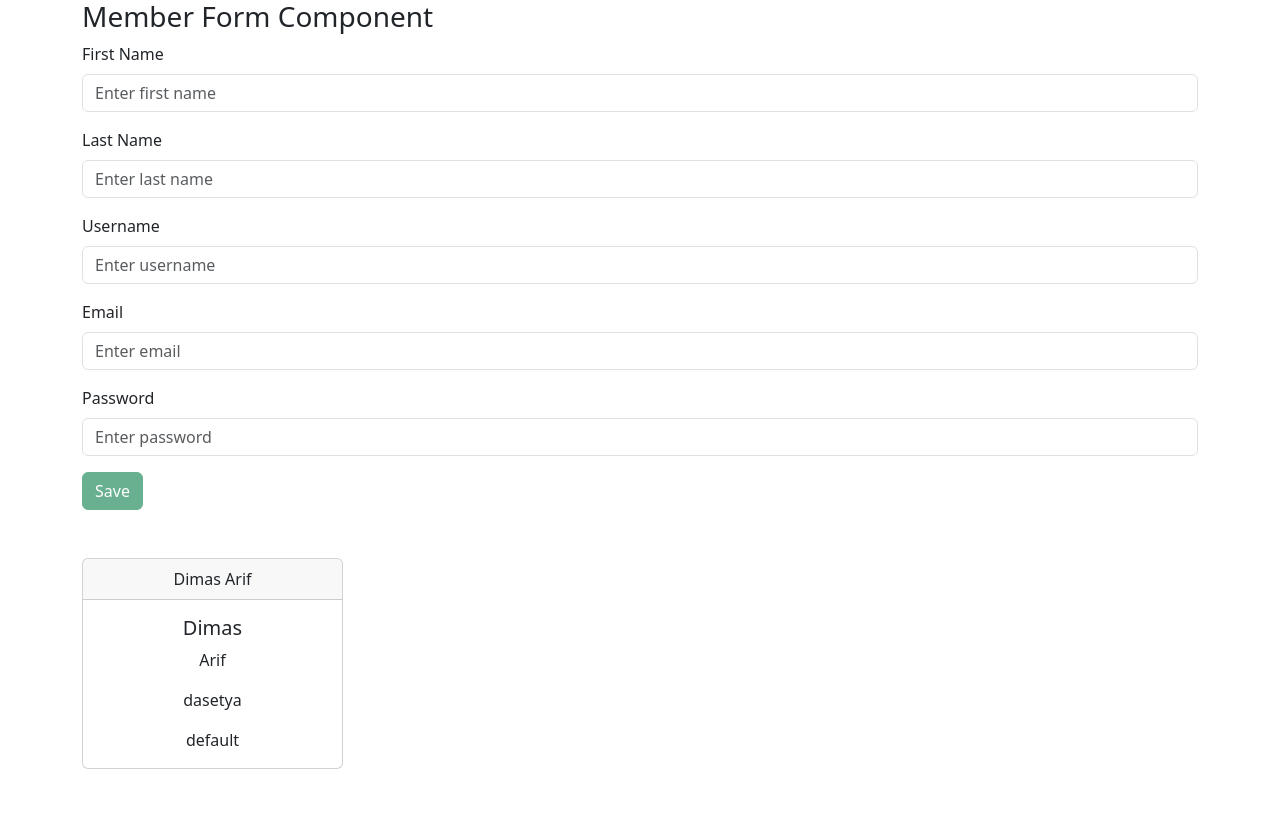
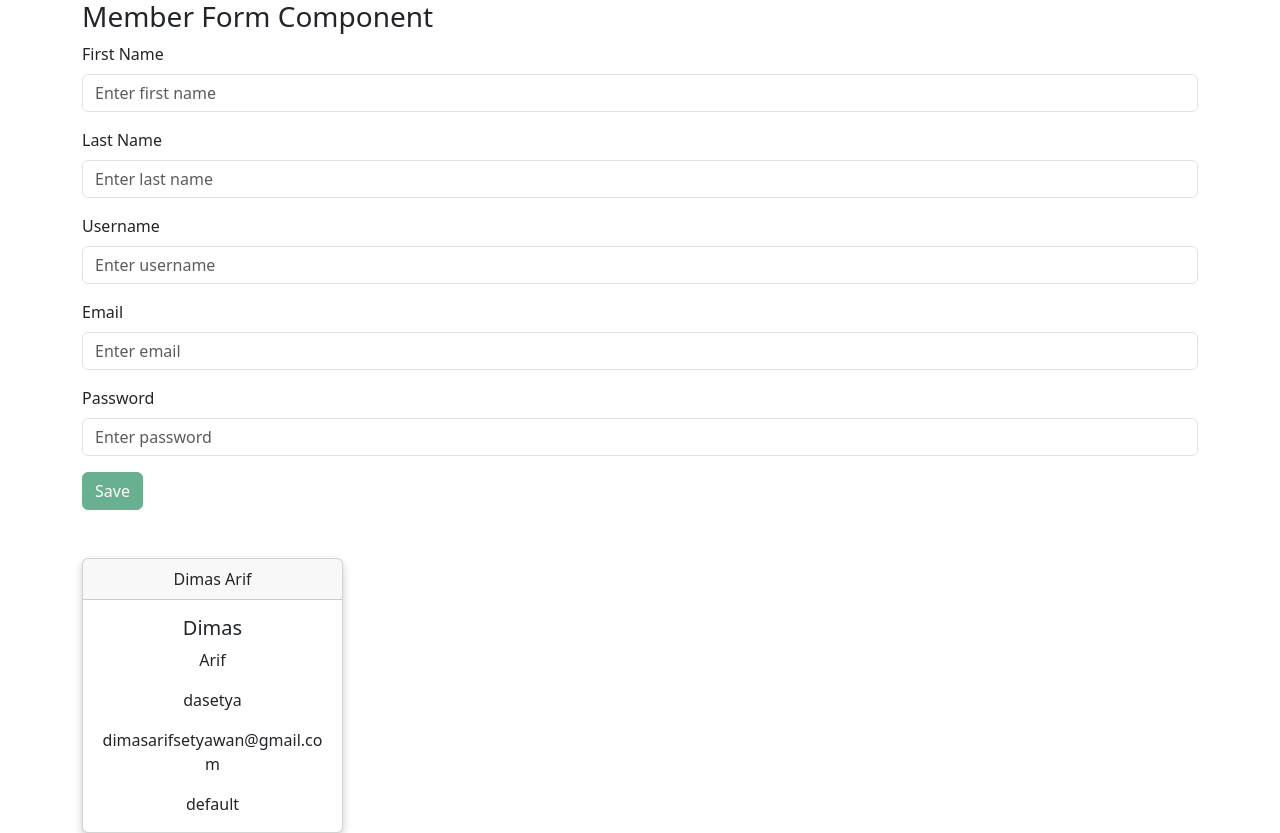
Before and after one commit to DASetya/belajar-react.js, a React (Create React App) app: page / in a window 1280 px wide. Before the commit the page ends 800 px from the top, so only its background shows below. Built offline with nearby package versions, Linux system fonts and the light colour scheme.

Commit message:
[BEAUTIFY] member card

```diff
--- a/src/components/members/MemberComponent.js
+++ b/src/components/members/MemberComponent.js
@@ -1,10 +1,10 @@
 import React from "react";
 import { Card } from "react-bootstrap";
-
+import './MemberComponent.css'
 const MemberComponent = ({firstName, lastName, username, email, password}) => {
   return (
     <div className="col-lg-3">
-      <Card className="text-center mt-5">
+      <Card className="member-card text-center mt-5">
         <Card.Header>{firstName} {lastName}</Card.Header>
         <Card.Body>
           <Card.Title>{firstName}</Card.Title>
--- a/src/components/members/Members.js
+++ b/src/components/members/Members.js
@@ -9,6 +9,7 @@ const Members = () => {
     firstName: "Dimas",
     lastName: "Arif",
     username: "dasetya",
+    email: "dimasarifsetyawan@gmail.com",
     password: "default"
   }]);
   const eventCreateMember = (member) => {
```
